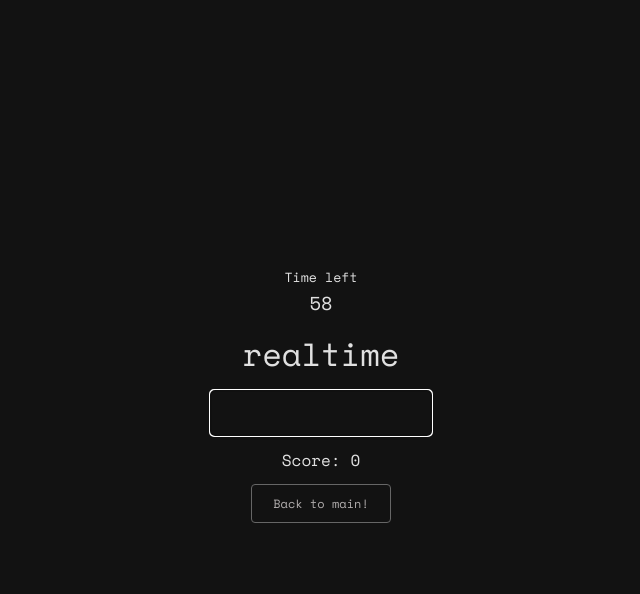
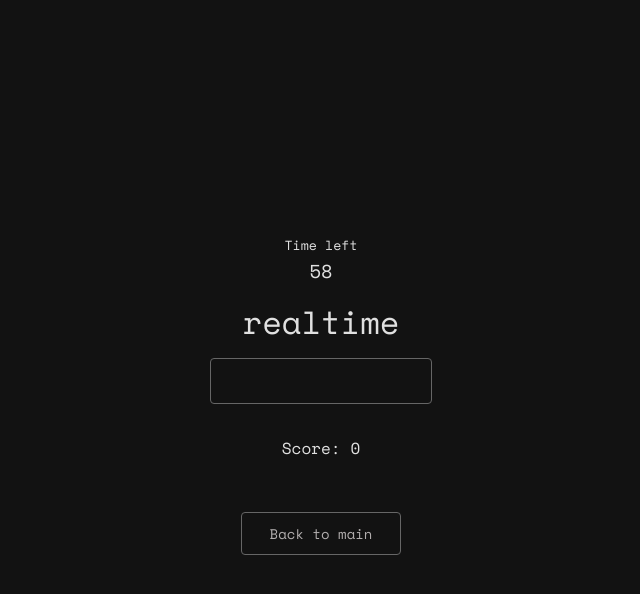
Before and after one commit to ignaciofpqr/indiegames, a React (Vite) app: page /wpm in a window 1280 px wide. Both pictures are taken after a click on the button "Play". Shown: the top 594 px of the page, without its empty margins (319-959 px from the left). Built offline with nearby package versions, Linux system fonts and the light colour scheme.

Commit message:
feat: WPM input goes red on fail. refactor: Created memotest.css and cleared index.css

```diff
--- a/src/index.css
+++ b/src/index.css
@@ -1,4 +1,3 @@
-/* Importar la fuente Space Mono */
 @import url("https://fonts.googleapis.com/css2?family=Space+Mono&display=swap");
 
 :root {
@@ -21,8 +20,6 @@
   color: var(--color-text);
   background-color: var(--color-bg);
   font-synthesis: none;
-  text-rendering: optimizeLegibility;
-  -webkit-font-smoothing: antialiased;
   -moz-osx-font-smoothing: grayscale;
 }
 
@@ -64,8 +61,7 @@ body {
   margin-top: 24px;
 }
 
-button,
-input {
+button {
   font-family: var(--font-family);
   font-size: 1rem;
   padding: 10px;
@@ -91,41 +87,3 @@ img {
 li {
   list-style: none;
 }
-
-.maindivwpm {
-  display: flex;
-  flex-direction: column;
-  gap: 1rem;
-}
-
-#root {
-  width: 100%;
-}
-
-main {
-  padding: 1rem;
-}
-
-.wpm-rules {
-  border: 1px dashed var(--color-border);
-  max-width: 380px;
-  padding: 1rem;
-}
-
-.wpm-submit {
-  display: flex;
-  gap: 1rem;
-}
-
-.memotest-card {
-  cursor: pointer;
-  max=height: 120px;
-  max=width: 120px;
-  padding: 10px;
-  border: 1px solid var(--color-border);
-  border-radius: 10px;
-  display: flex;
-  justify-content: center;
-  align-items: center;
-  background-color: #1a1a1a;
-}
--- /dev/null
+++ b/src/screens/memotest/Memotest.css
@@ -0,0 +1,12 @@
+.memotest-card {
+  cursor: pointer;
+  max=height: 120px;
+  max=width: 120px;
+  padding: 10px;
+  border: 1px solid var(--color-border);
+  border-radius: 10px;
+  display: flex;
+  justify-content: center;
+  align-items: center;
+  background-color: #1a1a1a;
+}
--- a/src/screens/memotest/Memotest.tsx
+++ b/src/screens/memotest/Memotest.tsx
@@ -1,6 +1,7 @@
 import { useEffect, useState } from "react";
 import { useNavigate } from "react-router-dom";
 import Button from "../../components/Button";
+import "./Memotest.css";
 
 const IMAGES = [
   "https://icongr.am/devicon/redhat-original.svg?size=128&color=currentColor",
@@ -87,14 +88,14 @@ export default function Memotest() {
       </div>
       <Button
         style={{
-          fontSize: "12px",
-          width: "140px",
+          fontSize: "14px",
+          width: "160px",
           marginTop: "40px",
         }}
         onClick={() => navigate("/")}
       >
         {" "}
-        Back to main!{" "}
+        Back to main
       </Button>
     </div>
   );
--- a/src/screens/wpm/WordsPerMinute.css
+++ b/src/screens/wpm/WordsPerMinute.css
@@ -4,6 +4,12 @@
   align-items: center;
   text-align: center;
   gap: 12px;
+}
+
+.wpm-rules {
+  border: 1px dashed var(--color-border);
+  max-width: 400px;
+  padding: 1rem;
 }
 
 .wpm-timeleft {
@@ -15,6 +21,34 @@
   flex-direction: column;
   align-items: center;
   position: relative;
+}
+
+.wpm-input {
+  font-family: var(--font-family);
+  font-size: 1rem;
+  padding: 10px;
+  border: 1px solid var(--color-border);
+  border-radius: 4px;
+  cursor: pointer;
+  background-color: var(--color-primary);
+  color: var(--color-button-text);
+  transition: border-color 0.3s, background-color 0.3s;
+  margin-bottom: 20px;
+}
+
+/* Eliminar el outline por defecto del focus visible */
+.wpm-input:focus-visible {
+  outline: none;
+}
+
+/* Estilo del input cuando hay un error */
+.wpm-input.input-error {
+  border-color: red;
+}
+
+/* Asegurarse de que el borde rojo se mantenga incluso cuando el input tiene el foco */
+.wpm-input.input-error:focus {
+  border-color: red;
 }
 
 .wpm-buttons {
--- a/src/screens/wpm/WordsPerMinute.tsx
+++ b/src/screens/wpm/WordsPerMinute.tsx
@@ -13,6 +13,7 @@ export default function WordsPerMinute() {
   const [buffer, setBuffer] = useState("");
   const [time, setTime] = useState(0);
   const [scoreIncrement, setScoreIncrement] = useState(0);
+  const [inputError, setInputError] = useState(false);
   const [highScore, setHighScore] = useState(() => {
     const savedHighScore = localStorage.getItem("highScore");
     return savedHighScore ? parseInt(savedHighScore, 10) : 0;
@@ -29,6 +30,9 @@ export default function WordsPerMinute() {
       );
       setScoreIncrement(word.length);
       setTimeout(() => setScoreIncrement(0), 800);
+    } else {
+      setInputError(true);
+      setTimeout(() => setInputError(false), 400);
     }
     setBuffer("");
   }
@@ -46,6 +50,10 @@ export default function WordsPerMinute() {
       return () => clearTimeout(timeout);
     }
   }, [time]);
+
+  useEffect(() => {
+    localStorage.setItem("highScore", highScore.toString());
+  }, [highScore]);
 
   function resetScore() {
     setCharacterCount(0);
@@ -81,14 +89,14 @@ export default function WordsPerMinute() {
       )}
       {Boolean(time) && <h1>{word}</h1>}
       {time ? (
-        <div className="wpm-submit">
+        <div>
           <form onSubmit={handleSubmit}>
             <input
               autoFocus
               value={buffer}
               type="text"
               onChange={(e) => setBuffer(e.target.value)}
-              className="wpm-input"
+              className={`wpm-input ${inputError ? "input-error" : ""}`}
             />
           </form>
         </div>
@@ -138,12 +146,13 @@ export default function WordsPerMinute() {
       </div>
       <Button
         style={{
-          fontSize: "12px",
-          width: "140px",
+          fontSize: "14px",
+          width: "160px",
+          marginTop: "40px",
         }}
         onClick={() => navigate("/")}
       >
-        Back to main!
+        Back to main
       </Button>
     </div>
   );
```
